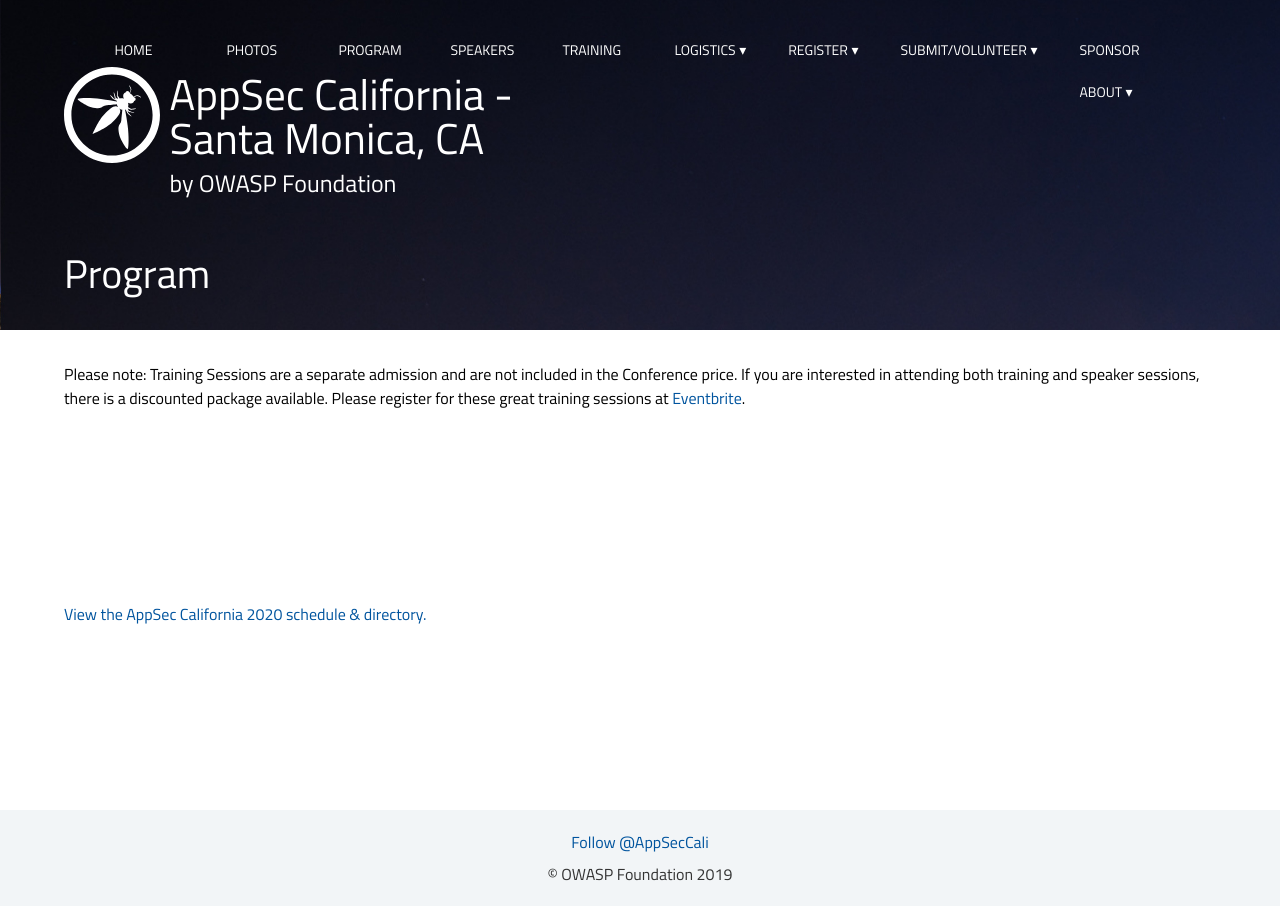
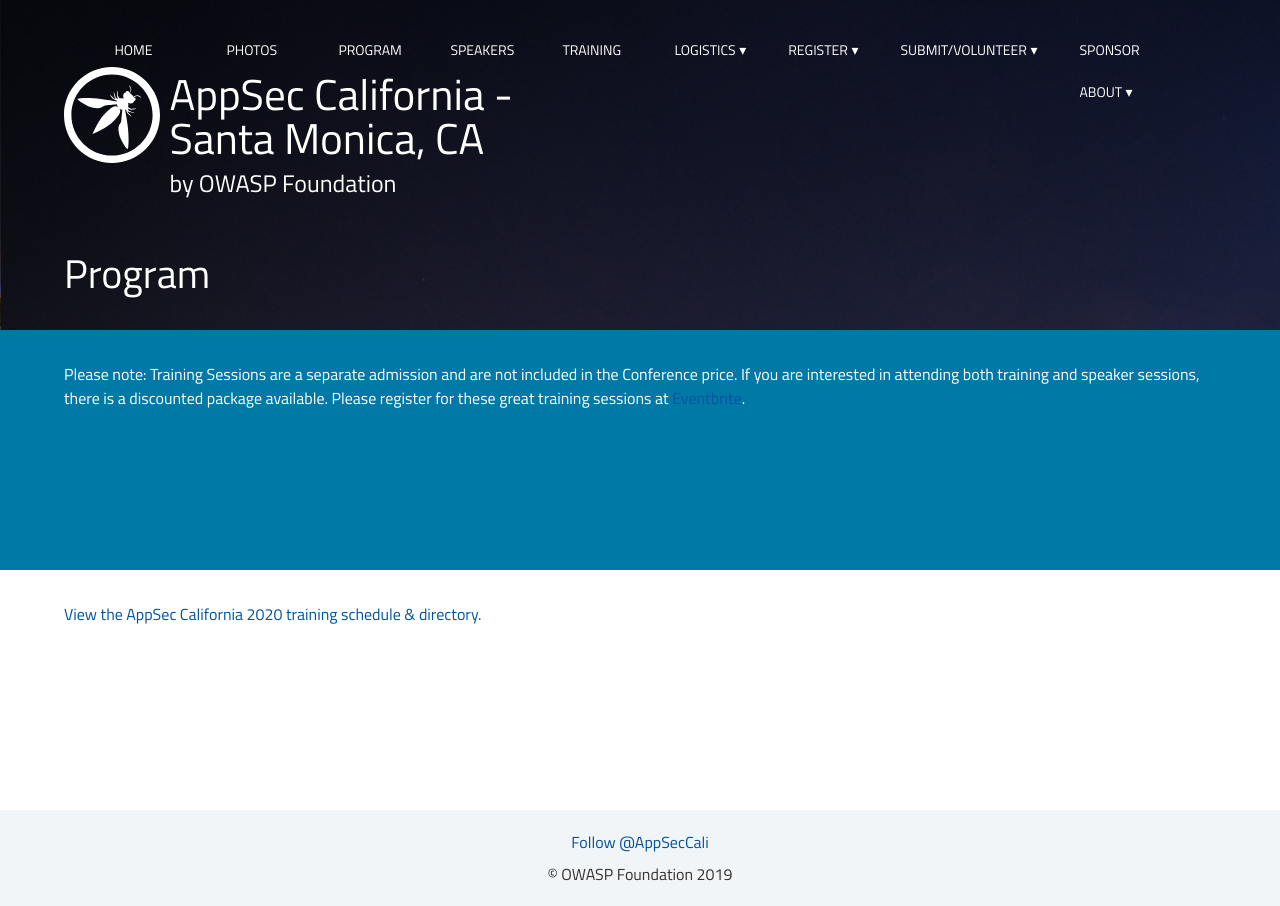
Before and after one commit to OWASP/2020-appseccalifornia, a Jekyll site: the page built from training/index.html, in a window 1280 px wide. Built offline with Jekyll 4.4.1, drawn with Linux system fonts in a browser that asks for light colours; some web fonts are replaced; a script that is not in the unit is left out; comment, search, counter and statistics services are not loaded.

Commit message:
formatting training page

```diff
--- a/training/index.html
+++ b/training/index.html
@@ -4,11 +4,11 @@
 layout: multisection
 
 ---
-<section>
+<section class="inverse">
 Please note: Training Sessions are a separate admission and are not included in the Conference price. If you are interested in attending both training and speaker sessions, there is a discounted package available.
 
 Please register for these great training sessions at <a href="https://www.eventbrite.com/e/appsec-california-2020-tickets-77058946383?aff=ebdssbdestsearch">Eventbrite</a>.
 </section>
 <section>
-<a id="sched-embed" href="//appseccalifornia2020.sched.com/">View the AppSec California 2020 schedule &amp; directory.</a><script type="text/javascript" src="//appseccalifornia2020.sched.com/js/embed.js"></script>
+<a id="sched-embed" href="https://appseccalifornia2020.sched.com/overview/type/Training">View the AppSec California 2020 training schedule &amp; directory.</a><script type="text/javascript" src="//appseccalifornia2020.sched.com/js/embed.js"></script>
 </section>
```
